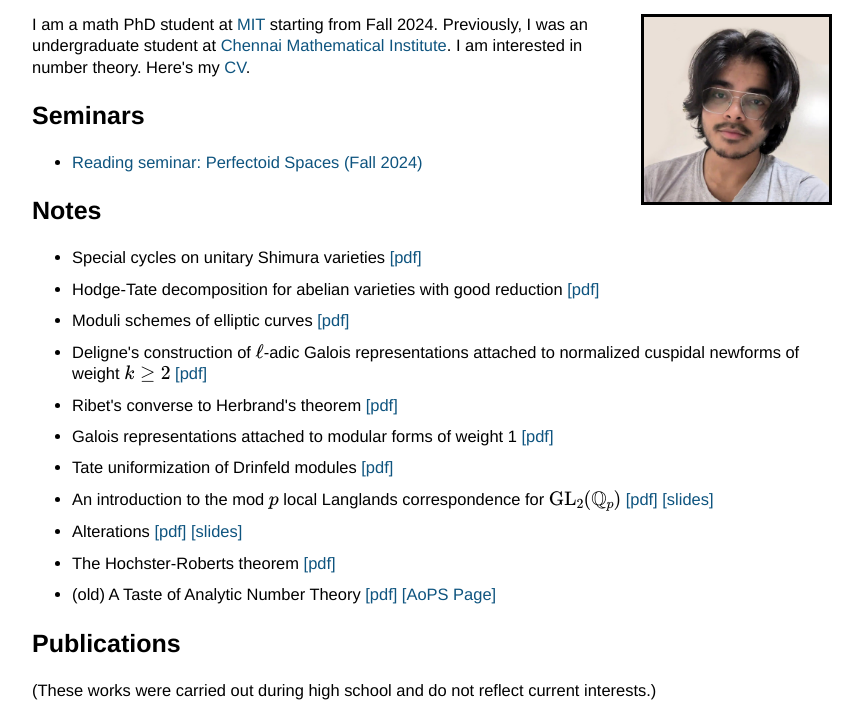
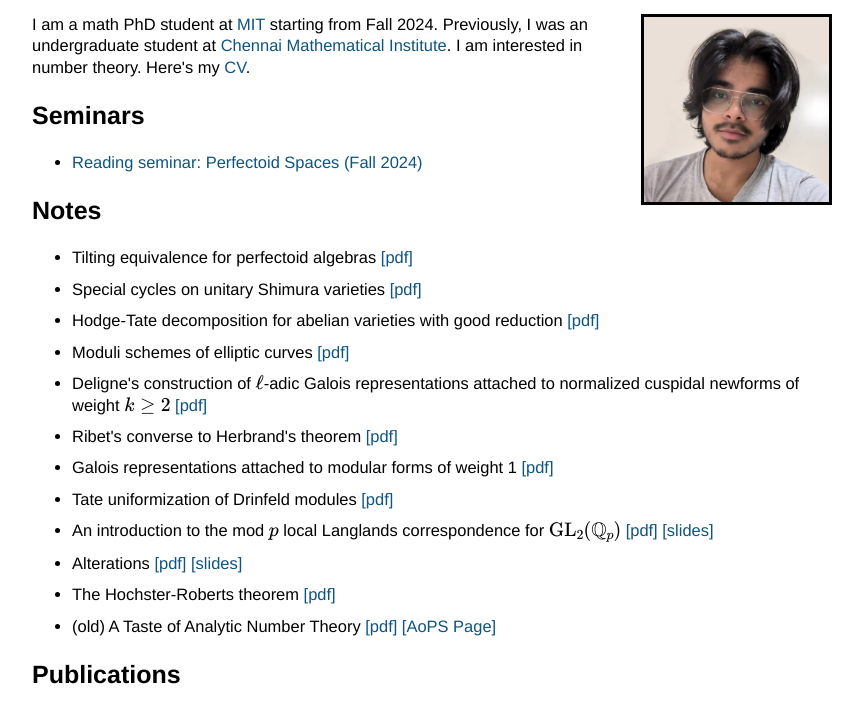
Before and after one commit to ayan7744/ayan7744.github.io, a plain HTML site: page index.html in a window 1280 px wide. Shown: the part 100-802 px from the top of the page, without its empty margins (208-1071 px from the left). Drawn offline with nearby package versions, Linux system fonts and the light colour scheme.

Commit message:
update index.html

```diff
--- a/index.html
+++ b/index.html
@@ -36,6 +36,8 @@ Here's my <a href="./cv.pdf" target="_blank">CV</a>.
 
 <h2>Notes</h2>
 <ul>
+    <li>Tilting equivalence for perfectoid algebras <a
+            href="./perfectoid/tilting-equivalence.pdf" target="_blank">[pdf]</a></li>
     <li>Special cycles on unitary Shimura varieties <a
             href="./theta-series.pdf" target="_blank">[pdf]</a></li>
     <li>Hodge-Tate decomposition for abelian varieties with good reduction <a
```
